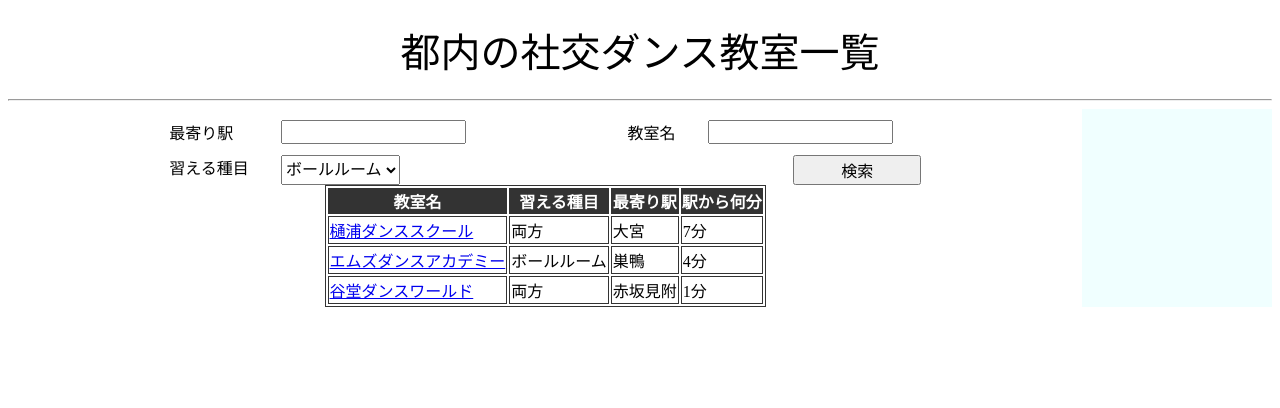
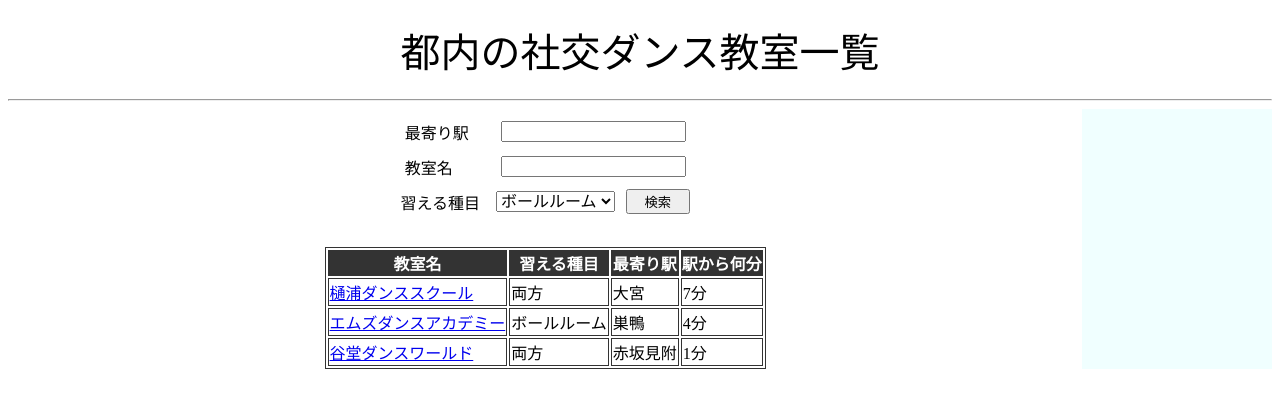
Before and after one commit to morimori-coder/SummarySiteHtml, a plain HTML site: page index.html in a window 1280 px wide. Drawn offline with Linux system fonts and the light colour scheme.

Commit message:
メインコンテンツのレイアウトを変更

```diff
--- a/CSS/style.css
+++ b/CSS/style.css
@@ -17,12 +17,8 @@
 .label-and-textbox{
     margin-top: 1%;
     display: flex;
-}
-
-label{
-    margin-left: 15%;
-    margin-right: 3%;
-    font-size: 1rem;
+    justify-content: center;
+	align-items: center;
 }
 
 select{
@@ -30,9 +26,8 @@ select{
 }
 
 .search-button{
-    margin: 0 15% 0 auto;
-    font-size: 1rem;
-    width: 8rem;
+    margin-left: 1%;
+    width: 4rem;
 }
 
 .table-div{
@@ -43,6 +38,7 @@ select{
 
 table,
 td {
+    margin-top: 3%;
     border: 1px solid #333;
 }
 
--- a/index.html
+++ b/index.html
@@ -15,14 +15,18 @@
     <hr>
     <div class="contents-wrapper">
         <div class="main-contents">
+
+                <div class="label-and-textbox" >
+                    <label class="left-label">最寄り駅　　</label>
+                    <input>
+
+                </div>
                 <div class="label-and-textbox">
-                <label>最寄り駅　</label>
-                <input>
-                <label>教室名</label>
+                    <label class="right-label">教室名　　　</label>
                     <input>
                 </div>
                 <div class="label-and-textbox">
-                <label>習える種目</label>
+                    <label class="left-label">習える種目　</label>
                     <select>
                         <option>ボールルーム</option>
                         <option>ラテン</option>
@@ -60,6 +64,7 @@
                         </tr>
                     </tbody>
                 </table>
+
         </div>
         <div class="menu-bar">
 
```
Lines whose indentation alone changed are shown as unchanged.
